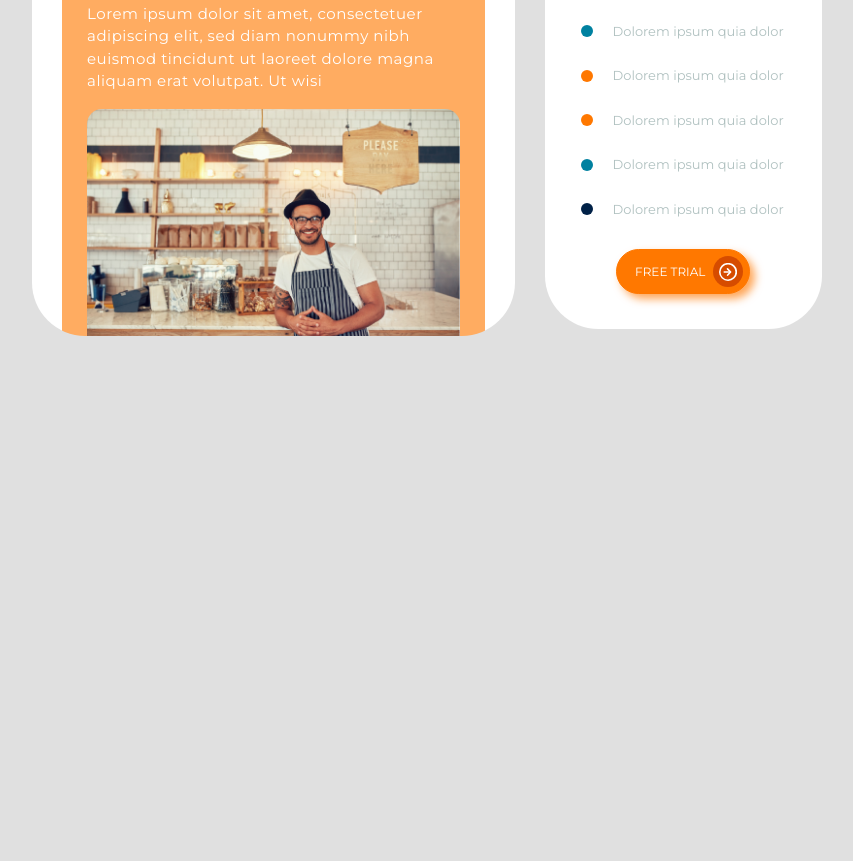
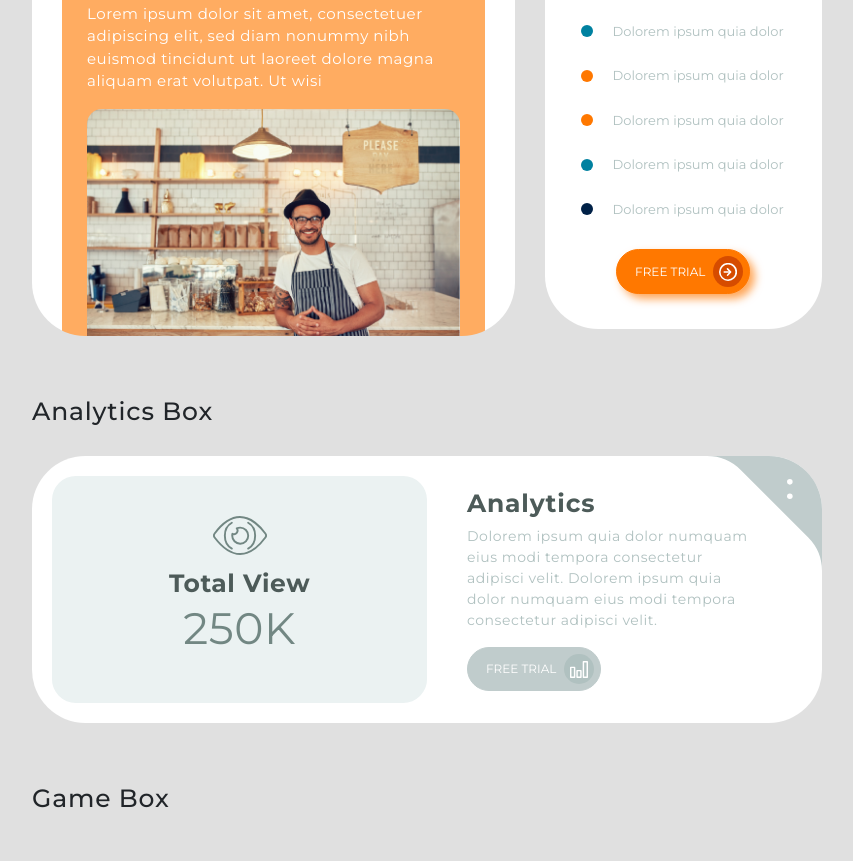
Before and after one commit to alexwileyy/mynexus-ui-components, a website: page public/index.html in a window 1280 px wide. Shown: the part 4650-5511 px from the top of the page, without its empty margins (8-861 px from the left). Before the commit the page ends 5086 px from the top, so only its background shows below. Drawn offline with nearby package versions, Linux system fonts and the light colour scheme.

Commit message:
Analytics box complete

```diff
--- a/public/index.html
+++ b/public/index.html
@@ -964,6 +964,50 @@
 
     </div>
 
+    <div class="row section">
+
+      <div class="container-fluid">
+
+        <div class="row section">
+
+          <div class="col-sm-8">
+
+            <h2 style="margin-bottom: 30px;">Analytics Box</h2>
+
+            <div class="analytics-box">
+              <div class="analytics-box__left">
+                <img src="img/eye.svg" alt="Icon of an eye" />
+                <p class="analytics-box__left--text">Total View</p>
+                <h3 class="analytics-box__left--views">250K</h3>
+              </div>
+              <div class="analytics-box__right">
+                <h2 class="analytics-box__right--title">Analytics</h2>
+                <p class="analytics-box__right--text">Dolorem ipsum quia dolor numquam eius modi tempora consectetur adipisci velit. Dolorem ipsum quia dolor numquam eius modi tempora consectetur adipisci velit. </p>
+                <button class="button-grey-solid button-icon-right">Free Trial <div><img src="img/bar-chart.svg" /></div></button>
+              </div>
+              <img class="analytics-box__menu" src="img/box-menu.svg" />
+            </div>
+
+          </div>
+
+        </div>
+
+        <div class="row">
+
+          <div class="col-sm-8">
+
+            <h2 style="margin-bottom: 30px;">Game Box</h2>
+
+
+          </div>
+
+        </div>
+
+
+      </div>
+
+    </div>
+
   </div>
 
 
--- /dev/null
+++ b/styles/components/_analytics-box.scss
@@ -0,0 +1,74 @@
+@import '../variables';
+
+.analytics-box {
+    background-color: white;
+    border-radius: $boxBorderRadius;
+    position: relative;
+    display: flex;
+    flex-wrap: wrap;
+    align-items: center;
+    padding: 20px;
+
+    &__menu {
+        position: absolute;
+        top: 0;
+        right: 0;
+        height: 115px;
+    }
+
+    &__left, &__right {
+        flex-basis: 50%;
+        @media screen and (max-width: 969px){
+            flex-basis: 100%;
+        }
+    }
+
+    &__left {
+        background-color: #ebf2f2;
+        padding: 40px;
+        border-radius: 23.7993px;
+        display: flex;
+        flex-direction: column;
+        align-items: center;
+        justify-content: center;
+
+        img {
+            width: 54px;
+        }
+
+        &--text {
+            font-size: 25px;
+            font-weight: 700;
+            color: #4d5b59;
+            margin-bottom: 0;
+            margin-top: 10px;
+        }
+
+        &--views {
+            font-size: 44px;
+            font-weight: 400;
+            color: #728783;
+        }
+    }
+
+    &__right {
+        padding: 0 40px;
+
+        &--title {
+            font-weight: 700;
+            color: #4d5b59;
+        }
+
+        &--text {
+            font-size: 14px;
+            color: #b0c1c0;
+        }
+
+        @media screen and (max-width: 969px){
+            margin-top: 20px;
+            padding: 0 20px;
+        }
+    }
+
+
+}
--- a/styles/main.scss
+++ b/styles/main.scss
@@ -22,3 +22,4 @@
 @import './components/feed';
 @import './components/members-plus';
 @import './components/bullet-points';
+@import './components/analytics-box';
```
Also changed, not shown: public/css/main.css, public/img/bar-chart.svg (added), public/img/eye.svg (added), 1 other file.
